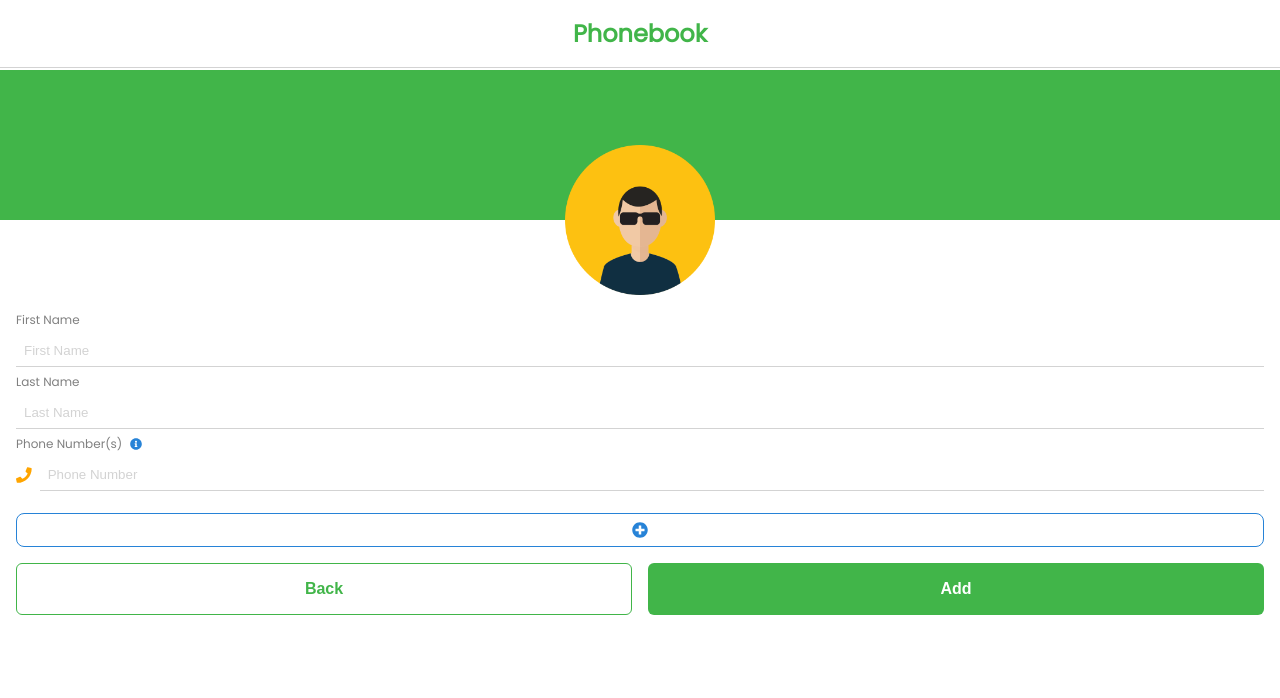
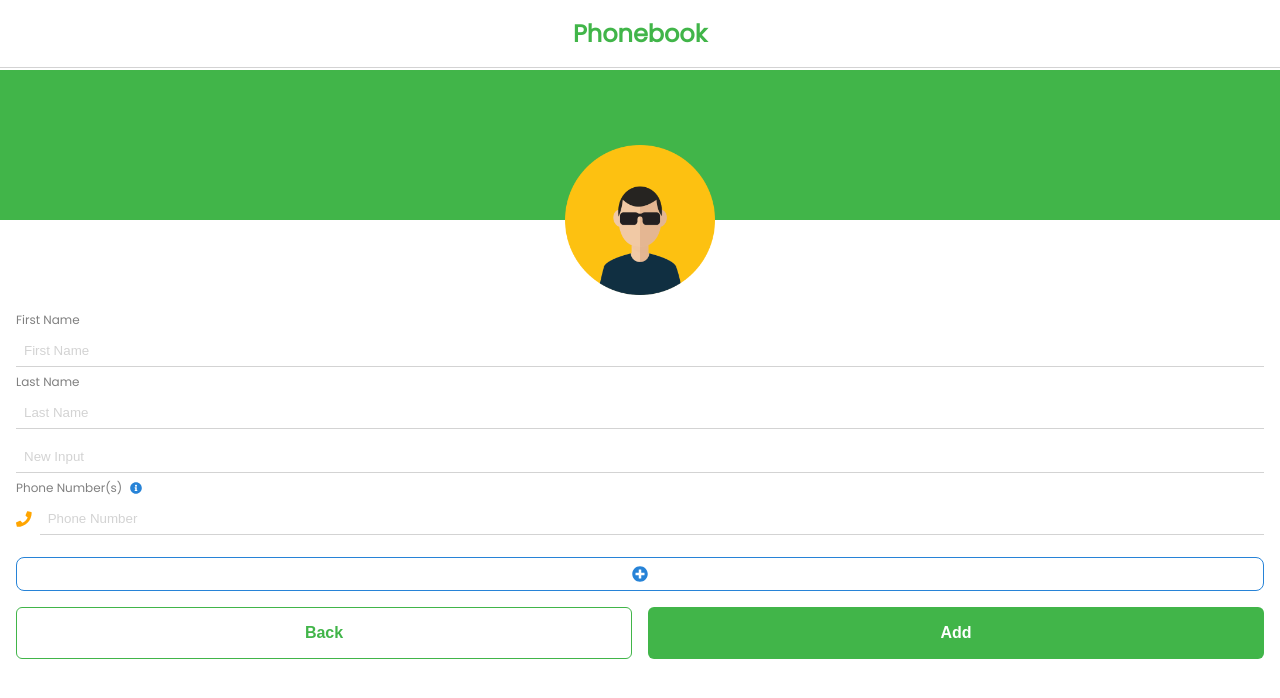
Before and after one commit to rafirm29/phonebook-project, a Next.js app: page /contact in a window 1280 px wide. Shown: the top 698 px of the page. Built offline with nearby package versions, Linux system fonts and the light colour scheme; no server answers.

Commit message:
test: success test PR

```diff
--- a/src/app/contact/page.tsx
+++ b/src/app/contact/page.tsx
@@ -376,6 +376,11 @@ const ContactPage: React.FC = () => {
           value={lastName}
           onChange={(e) => setLastName(e.target.value)}
         />
+        {/* Adds another input text without changing others */}
+        <InputText
+          placeholder="New Input"
+          onChange={(e) => console.log(e.target.value)}
+        />
         <Label>
           Phone Number(s){' '}
           <FaInfoCircle
```
